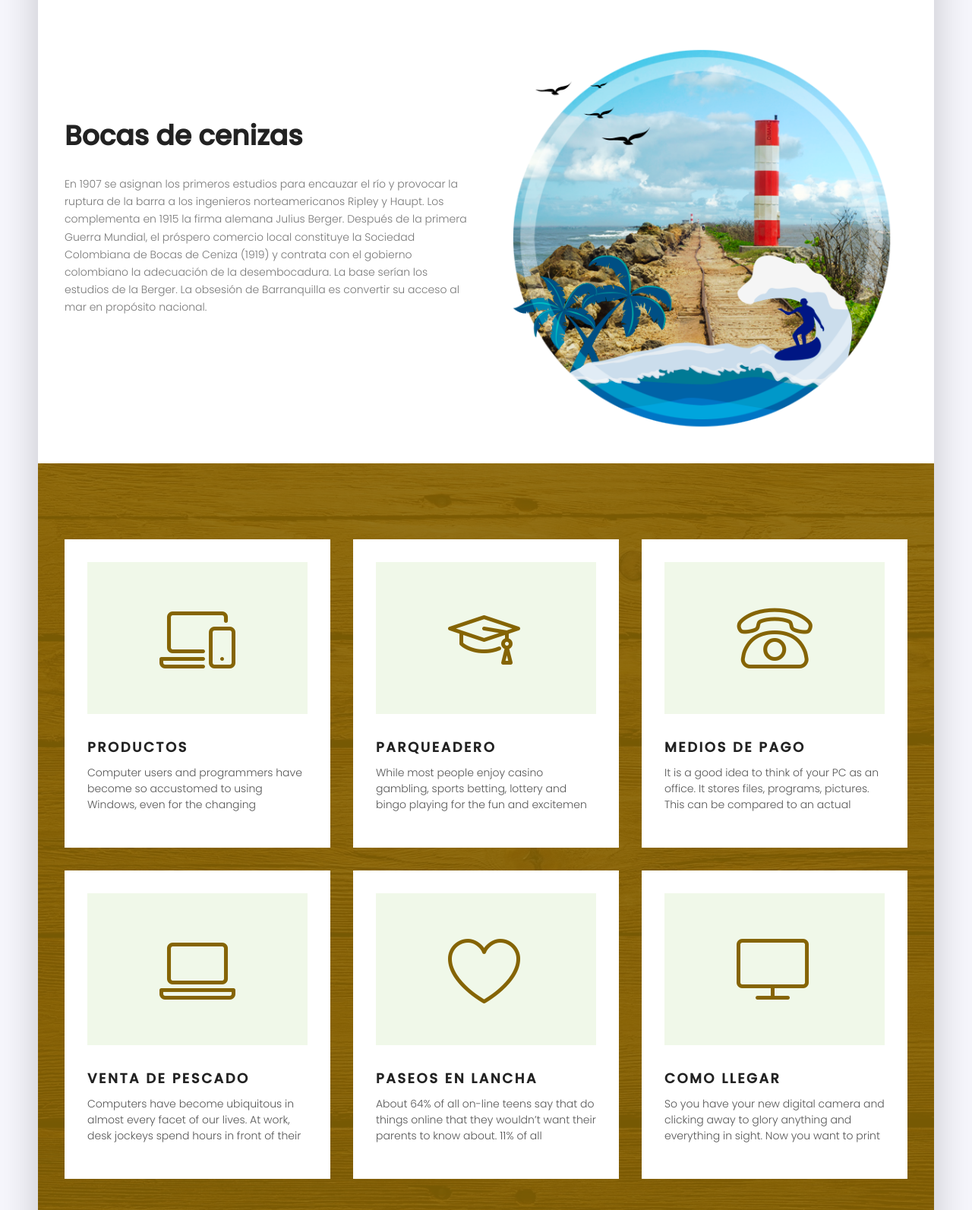
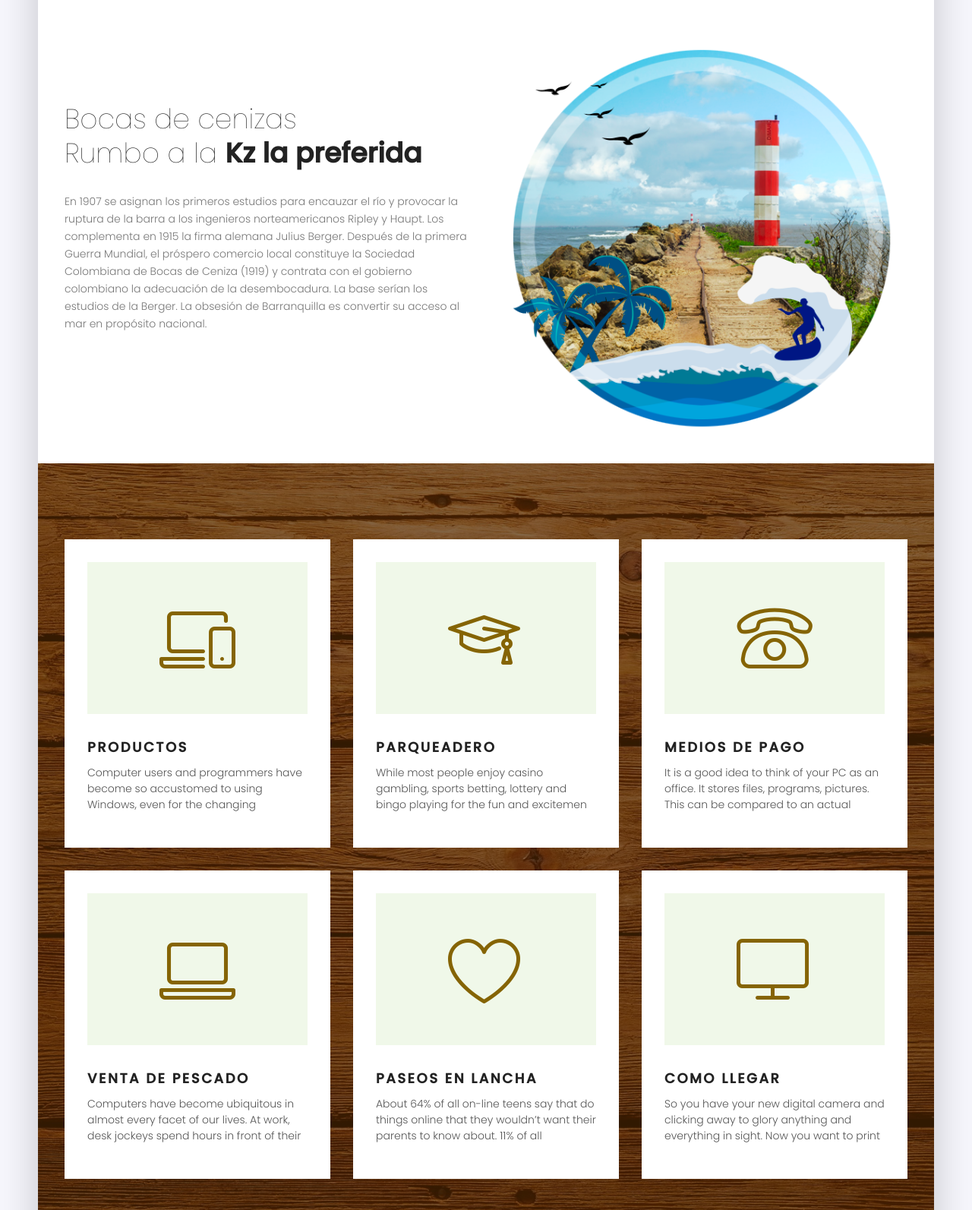
Before and after one commit to SoyDorking/kzlapreferida, a website: page lapreferida/index.html in a window 1280 px wide. Shown: the part 1040-2633 px from the top of the page at 76% size. Drawn offline with nearby package versions, Linux system fonts and the light colour scheme.

Commit message:
update 103 836

```diff
--- a/lapreferida/css/custom.css
+++ b/lapreferida/css/custom.css
@@ -32,7 +32,7 @@
 	.videotext2 {font-size: 93% !important;}
 }
 
-.overlay-bg {background: #856404e3 !important;}
+.overlay-bg {background: #492602ad !important;}
 
 .feature-area .lnr {color:#856404 !important;}
 
--- a/lapreferida/index.html
+++ b/lapreferida/index.html
@@ -37,7 +37,6 @@
 				<div class="header-wrap">
 					<div class="header-top d-flex justify-content-between align-items-center">
 						<div class="logo">
-							<a href="index.html"><img src="img/logo-150px.png" alt=""></a>
 						</div>
 						<div class="main-menubar d-flex align-items-center">
 							<nav class="hide">
@@ -99,7 +98,8 @@ pescado es la base principal de nuestro sazón.</h6>
 				<div class="row align-items-center">
 					<div class="col-lg-6">
 						<div class="story-content">
-							<h2><span>Bocas de cenizas</span></h2>
+							<h2>Bocas de cenizas <br>
+							Rumbo a la <span>Kz la preferida</span></h2>
 							<p class="mt-30">En 1907 se asignan los primeros estudios para encauzar el río y provocar la ruptura de la barra a los ingenieros norteamericanos Ripley y Haupt. Los complementa en 1915 la firma alemana Julius Berger. Después de la primera Guerra Mundial, el próspero comercio local constituye la Sociedad Colombiana de Bocas de Ceniza (1919) y contrata con el gobierno colombiano la adecuación de la desembocadura.
 							La base serían los estudios de la Berger. La obsesión de Barranquilla es convertir su acceso al mar en propósito nacional.
 							</p>
```
